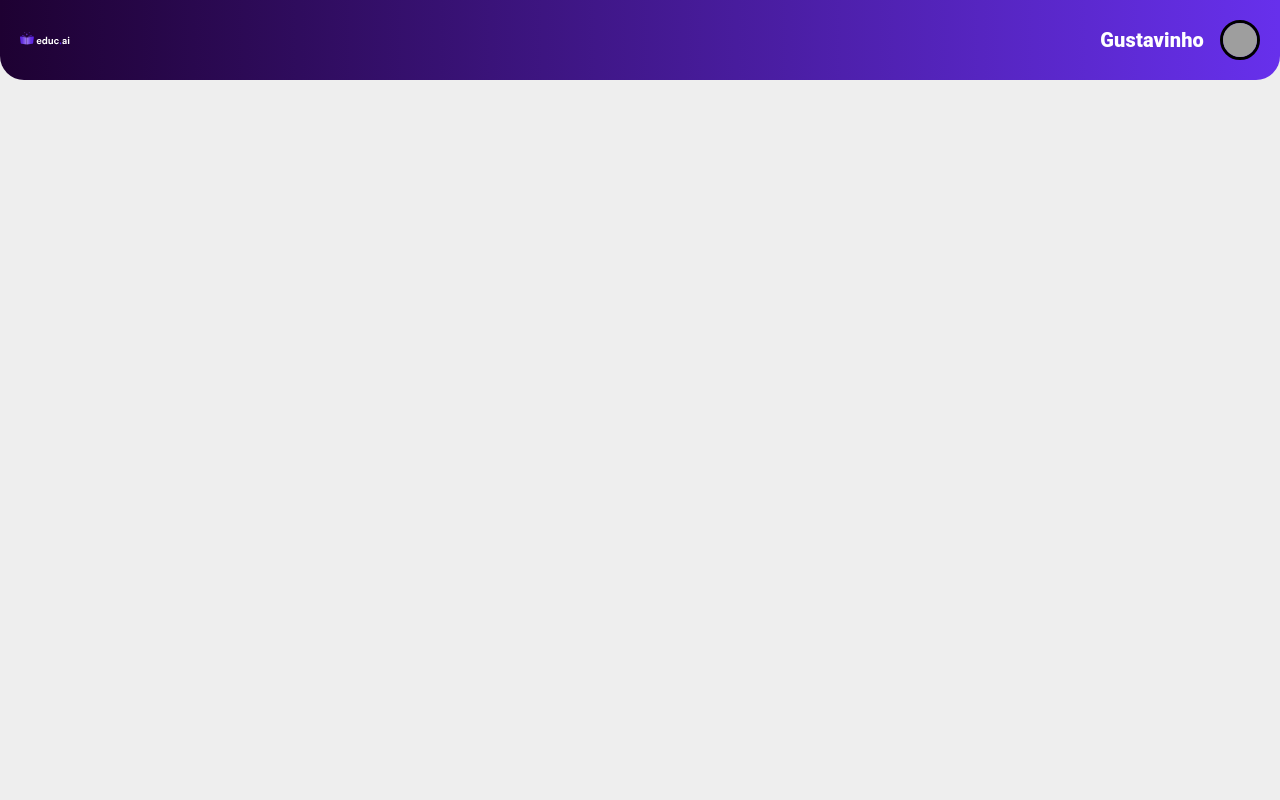
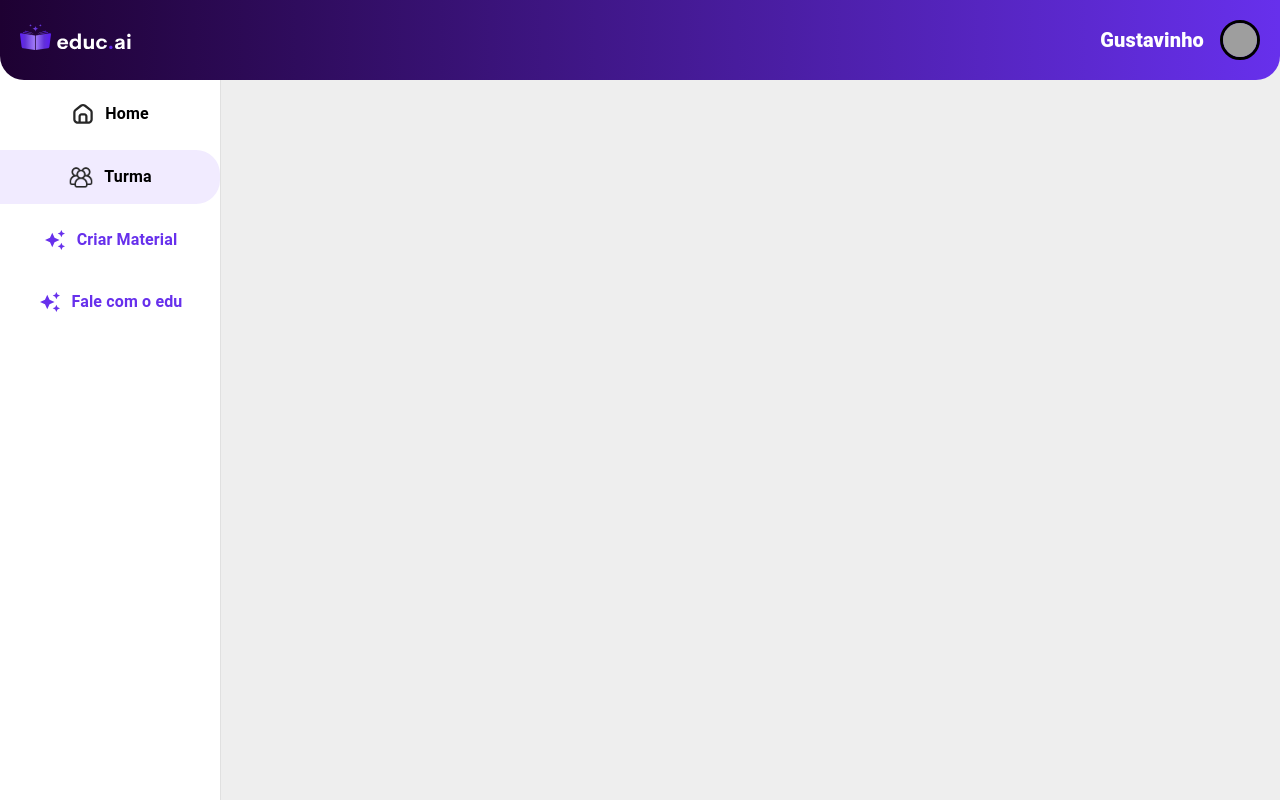
Before and after one commit to ribgu/educai-web-app, a React (Vite) app: page /teste in a window 1280 px wide. Built offline with nearby package versions, Linux system fonts and the light colour scheme; grey boxes are pictures that could not be loaded.

Commit message:
altera drawer

```diff
--- a/package.json
+++ b/package.json
@@ -18,6 +18,7 @@
     "react": "^18.2.0",
     "react-dom": "^18.2.0",
     "react-icons": "^5.0.1",
+    "react-router-dom": "^6.22.3",
     "swiper": "^11.1.0"
   },
   "devDependencies": {
--- a/src/components/Drawer/SideDrawer.tsx
+++ b/src/components/Drawer/SideDrawer.tsx
@@ -25,7 +25,8 @@ export default function SideDrawer() {
           >
             <DrawerItem name='Home' icon={home} path='/' variant='unselected'/>
             <DrawerItem name='Turma' icon={turma} path='/turma' variant='selected'/>
-            <DrawerItem name='Edu' icon={edu} path='/educ' variant='unselected'/>
+            <DrawerItem name='Criar Material' icon={edu} path='/educacao' variant='unselected' color='purple'/>
+            <DrawerItem name='Fale com o edu' icon={edu} path='/avaliacao' variant='unselected' color='purple'/>
           </Stack>
       </List>
     </Drawer>
--- a/src/components/Drawer/components/DrawerItem.tsx
+++ b/src/components/Drawer/components/DrawerItem.tsx
@@ -7,9 +7,12 @@ type ItemProps = {
   icon: string
   path: string
   variant: 'selected' | 'unselected'
+  color?: string
 }
 export default function DrawerItem(props: ItemProps) {
-  const { name, icon, variant } = props
+  const { name, icon, variant, color } = props
+  const colorHex = color ? '#6730EC' : 'black'
+
   return (
     <>
       {variant === 'selected' && (
@@ -29,8 +32,9 @@ export default function DrawerItem(props: ItemProps) {
             flexDirection: 'row'
           }}  >
             <img src={icon} alt={name} />
-            <Typography variant='h6' sx={{
-              fontWeight: 'bold'
+            <Typography variant='body1' sx={{
+              fontWeight: 'bold',
+              color: colorHex
             }}>{name}</Typography>
           </Stack>
         </ListItem>
@@ -51,8 +55,9 @@ export default function DrawerItem(props: ItemProps) {
             flexDirection: 'row'
           }}  >
             <img src={icon} alt={name} />
-            <Typography variant='h6' sx={{
-              fontWeight: 'bold'
+            <Typography variant='body1' sx={{
+              fontWeight: 'bold',
+              color: colorHex
             }}>{name}</Typography>
           </Stack>
         </ListItem>
--- a/src/components/Logo/Logo.tsx
+++ b/src/components/Logo/Logo.tsx
@@ -9,7 +9,7 @@ export default function Logo(props: LogoProps) {
     const { variant, width } = props
 
     const mapWidthToClassNames = {
-        sm: 'w-[20%]',
+        sm: 'w-[30%]',
         md: 'w-[50%]',
         lg: 'w-[85%]'
     }
--- a/src/components/PlatformLayout/PlatformLayout.tsx
+++ b/src/components/PlatformLayout/PlatformLayout.tsx
@@ -1,11 +1,11 @@
-import Drawer from '@mui/material/Drawer'
 import TopBar from '../TopBar/TopBar'
+import SideDrawer from '../Drawer/SideDrawer'
 
 export default function PlatformLayout() {
   return(
     <>
       <TopBar />
-      <Drawer />
+      <SideDrawer />
     </>
   )
 }
--- /dev/null
+++ b/src/pages/Teste.tsx
@@ -0,0 +1,5 @@
+import PlatformLayout from '../components/PlatformLayout/PlatformLayout'
+
+export default function Teste() {
+  return <PlatformLayout />
+}
```
Also changed, not shown: 2 other files (tests, documents, lock files or other folders).
